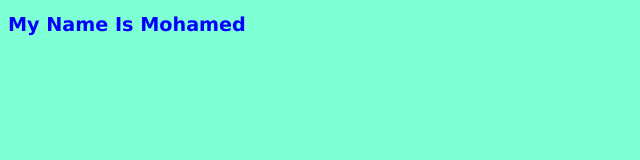
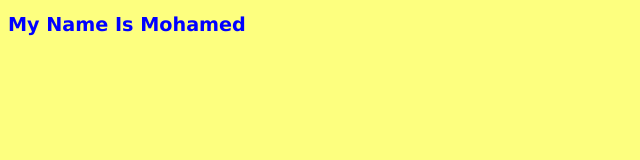
Before and after one commit to MohamedMasoud1975/myproject, a plain HTML site: page index.html in a window 1280 px wide. Shown: the whole page, without its empty margins (0-640 px from the left). Drawn offline with Linux system fonts and the light colour scheme.

Commit message:
changing background color

```diff
--- a/style.css
+++ b/style.css
@@ -5,5 +5,5 @@ h1{
 
 }
 body{
-    background-color: aquamarine;
+    background-color: rgb(253, 255, 127);
 }
```
